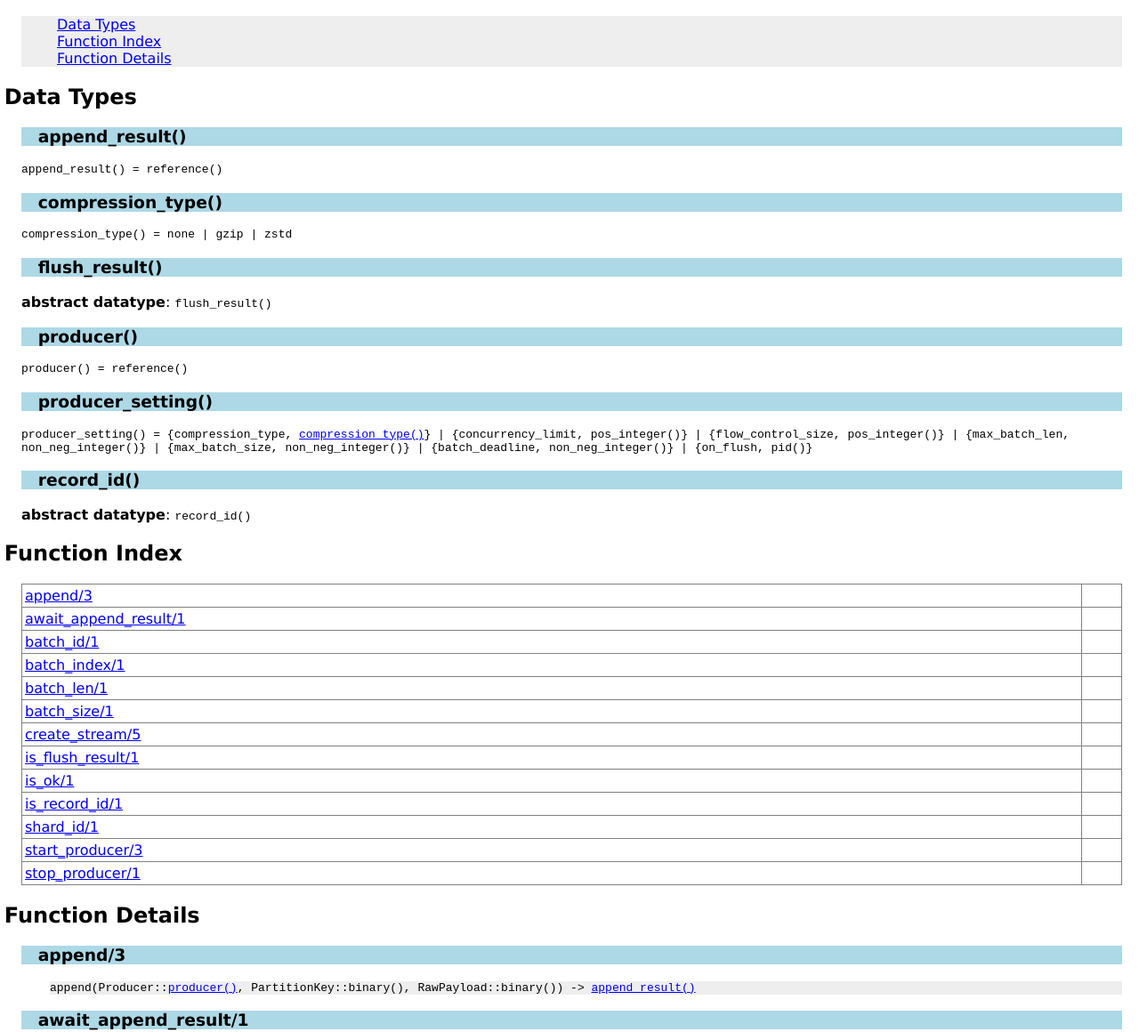
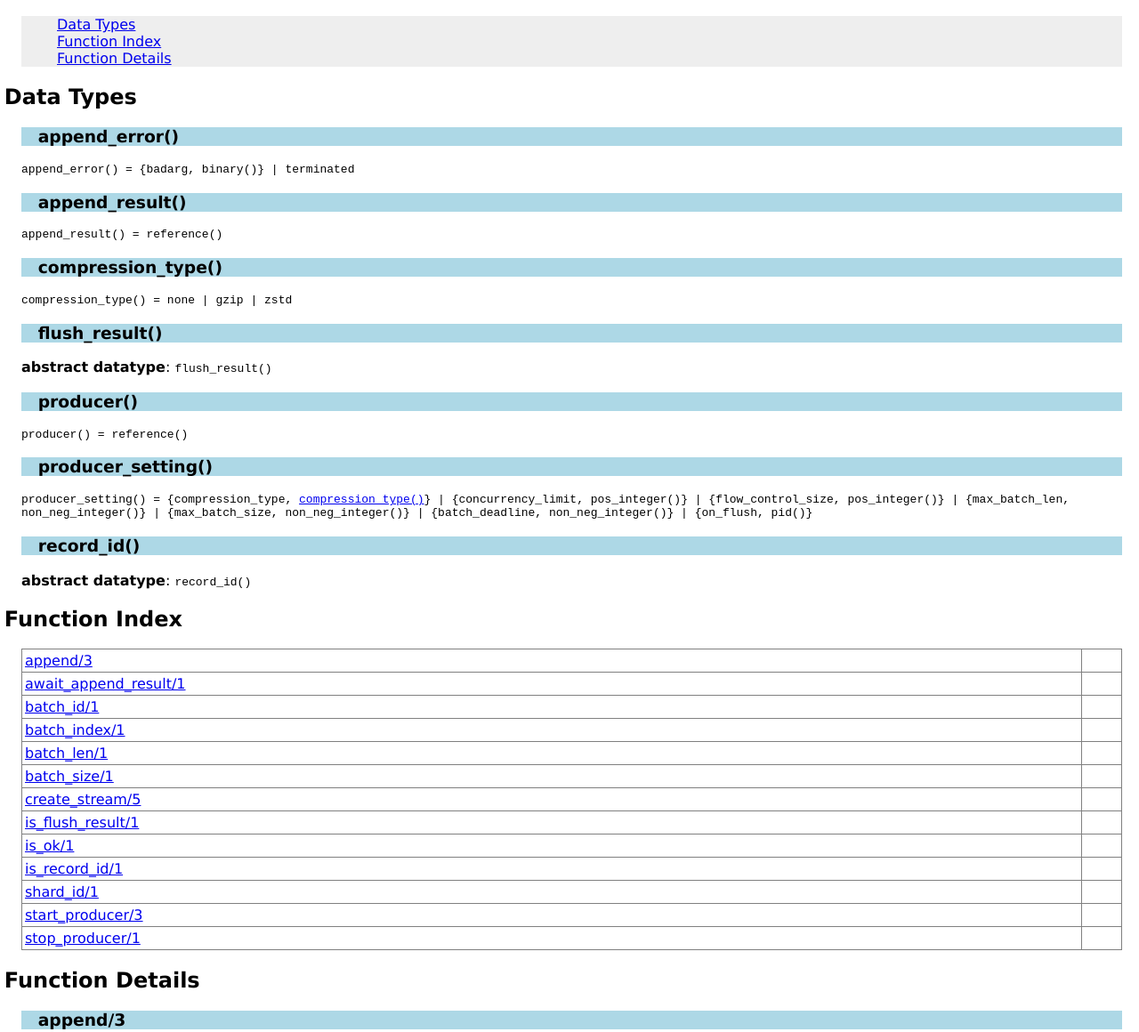
Before and after one commit to hstreamdb/hstreamdb_erl-rs, a plain HTML site: page hstreamdb.html in a window 1280 px wide. Shown: the part 146-1306 px from the top of the page at 89% size. Drawn offline with Linux system fonts and the light colour scheme.

Commit message:
Deploying to gh-pages from @ hstreamdb/hstreamdb_erl-rs@327b8d42a20827a035e24ff2dbf0e42bb688ee3e 🚀

```diff
--- a/hstreamdb.html
+++ b/hstreamdb.html
@@ -14,6 +14,10 @@
 
 
 <h2><a name="types">Data Types</a></h2>
+
+<h3 class="typedecl"><a name="type-append_error">append_error()</a></h3>
+<p><tt>append_error() = {badarg, binary()} | terminated</tt></p>
+
 
 <h3 class="typedecl"><a name="type-append_result">append_result()</a></h3>
 <p><tt>append_result() = reference()</tt></p>
@@ -59,7 +63,7 @@
 
 <h3 class="function"><a name="append-3">append/3</a></h3>
 <div class="spec">
-<p><tt>append(Producer::<a href="#type-producer">producer()</a>, PartitionKey::binary(), RawPayload::binary()) -&gt; <a href="#type-append_result">append_result()</a></tt><br></p>
+<p><tt>append(Producer::<a href="#type-producer">producer()</a>, PartitionKey::binary(), RawPayload::binary()) -&gt; {ok, <a href="#type-append_result">append_result()</a>} | {error, <a href="#type-append_error">append_error()</a>}</tt><br></p>
 <p> </p>
 </div>
 
```
